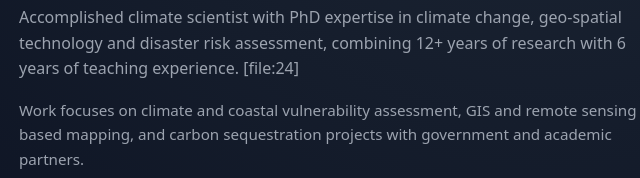
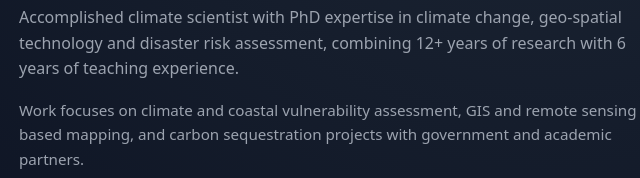
Before and after one commit to nirmaldesaiphd/nirmaldesaiphd.github.io, a plain HTML site: page index.html in a window 1280 px wide. Shown: the part 379-557 px from the top of the page, 97-737 px from the left. Drawn offline with Linux system fonts and the light colour scheme.

Commit message:
Update index.html

```diff
--- a/index.html
+++ b/index.html
@@ -315,7 +315,7 @@
         <div class="badge">Climate Scientist · GIS & Remote Sensing · UGC NET</div>
         <h1 class="hero-title">Climate change scientist specialising in coastal vulnerability and geospatial analysis.</h1>
         <p class="hero-sub">
-          Accomplished climate scientist with PhD expertise in climate change, geo‑spatial technology and disaster risk assessment, combining 12+ years of research with 6 years of teaching experience. [file:24]
+          Accomplished climate scientist with PhD expertise in climate change, geo‑spatial technology and disaster risk assessment, combining 12+ years of research with 6 years of teaching experience.
         </p>
         <p class="tagline">
           Work focuses on climate and coastal vulnerability assessment, GIS and remote sensing based mapping, and carbon sequestration projects with government and academic partners.
```
